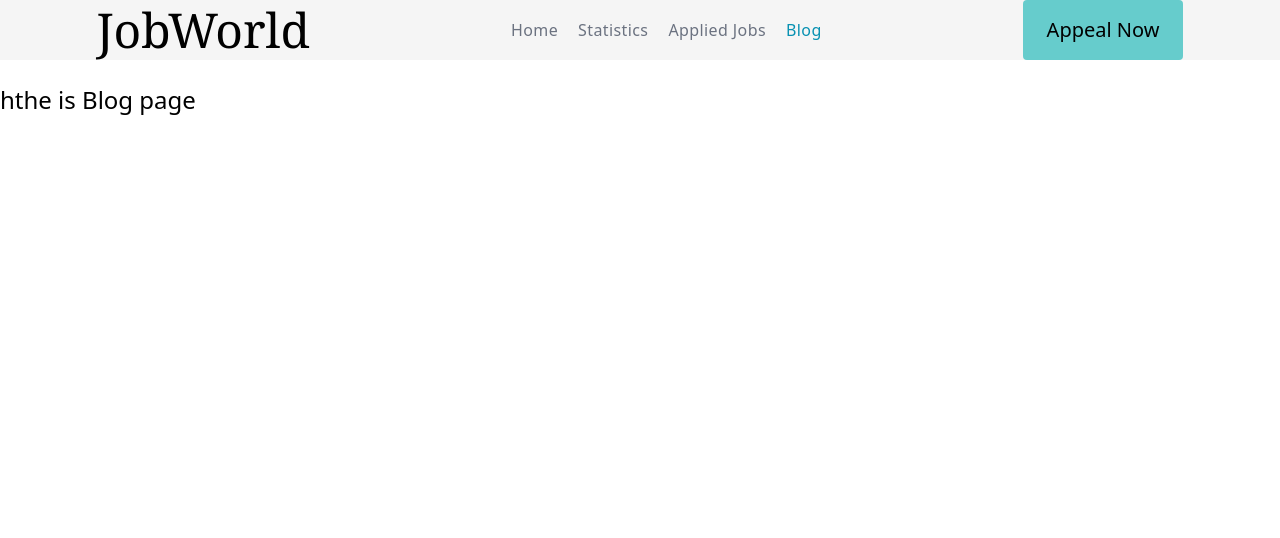
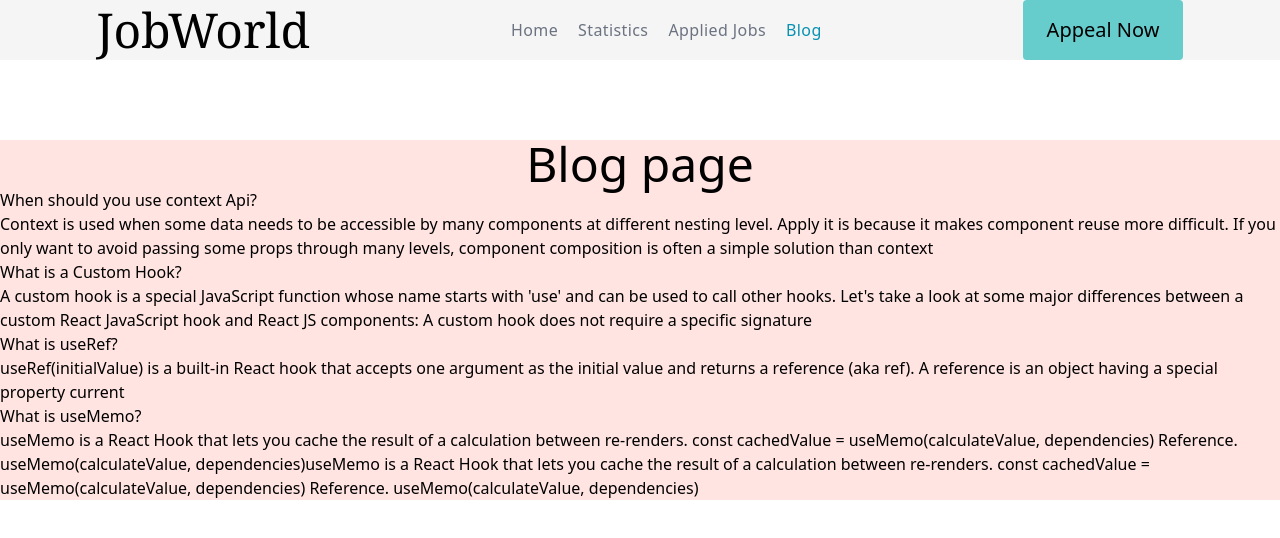
Before and after one commit to Sharmin64/job-portal, a React (Vite) app: page /blog in a window 1280 px wide. Shown: the top 538 px of the page. Built offline with nearby package versions, Linux system fonts and the light colour scheme.

Commit message:
blog written complete

```diff
--- a/src/components/Blog/Blog.jsx
+++ b/src/components/Blog/Blog.jsx
@@ -2,9 +2,27 @@ import React from 'react';
 
 const Blog = () => {
   return (
-    <div className='justify-center items-center text-2xl'>
-      <h3>hthe is Blog page</h3>
+    <>
+      <div className='container justify-center items-center mt-20 bg-[#ffe4e1]'>
+      <h3 className='text-5xl text-center'>Blog page</h3>
+      <div className='card'>
+      <h3>When should you use  context Api? </h3>
+      <p>Context is used when some data needs to be accessible by many components at different nesting level. Apply it is because it makes component reuse more difficult. If you only want to avoid passing some props through many levels, component composition is often a simple solution than context</p>
+     </div>
+        <div className='card'>
+        <h3>What is a Custom Hook?</h3>
+      <p>A custom hook is a special JavaScript function whose name starts with 'use' and can be used to call other hooks. Let's take a look at some major differences between a custom React JavaScript hook and React JS components: A custom hook does not require a specific signature</p>
+     </div>
+        <div className='card'>
+        <h3>What is useRef?</h3>
+      <p>useRef(initialValue) is a built-in React hook that accepts one argument as the initial value and returns a reference (aka ref). A reference is an object having a special property current</p>
+     </div>
+        <div className='card'>
+        <h3>What is useMemo?</h3>
+      <p>useMemo is a React Hook that lets you cache the result of a calculation between re-renders. const cachedValue = useMemo(calculateValue, dependencies) Reference. useMemo(calculateValue, dependencies)useMemo is a React Hook that lets you cache the result of a calculation between re-renders. const cachedValue = useMemo(calculateValue, dependencies) Reference. useMemo(calculateValue, dependencies)</p>
+     </div>
     </div>
+    </>
   );
 };
 
--- a/src/components/Job/Job.jsx
+++ b/src/components/Job/Job.jsx
@@ -3,7 +3,7 @@ import React from 'react';
 const Job = ({ job }) => {
   const {image, title,quantity}=job
   return (
-    <div className='card bg-[#f0f8ff] p-7'>
+    <div className='card bg-[#f0f8ff] p-7 my-6'>
       <img src={image}alt="" />
       <h3>{title}</h3>
       <p>{quantity} Jobs Available</p>
```
